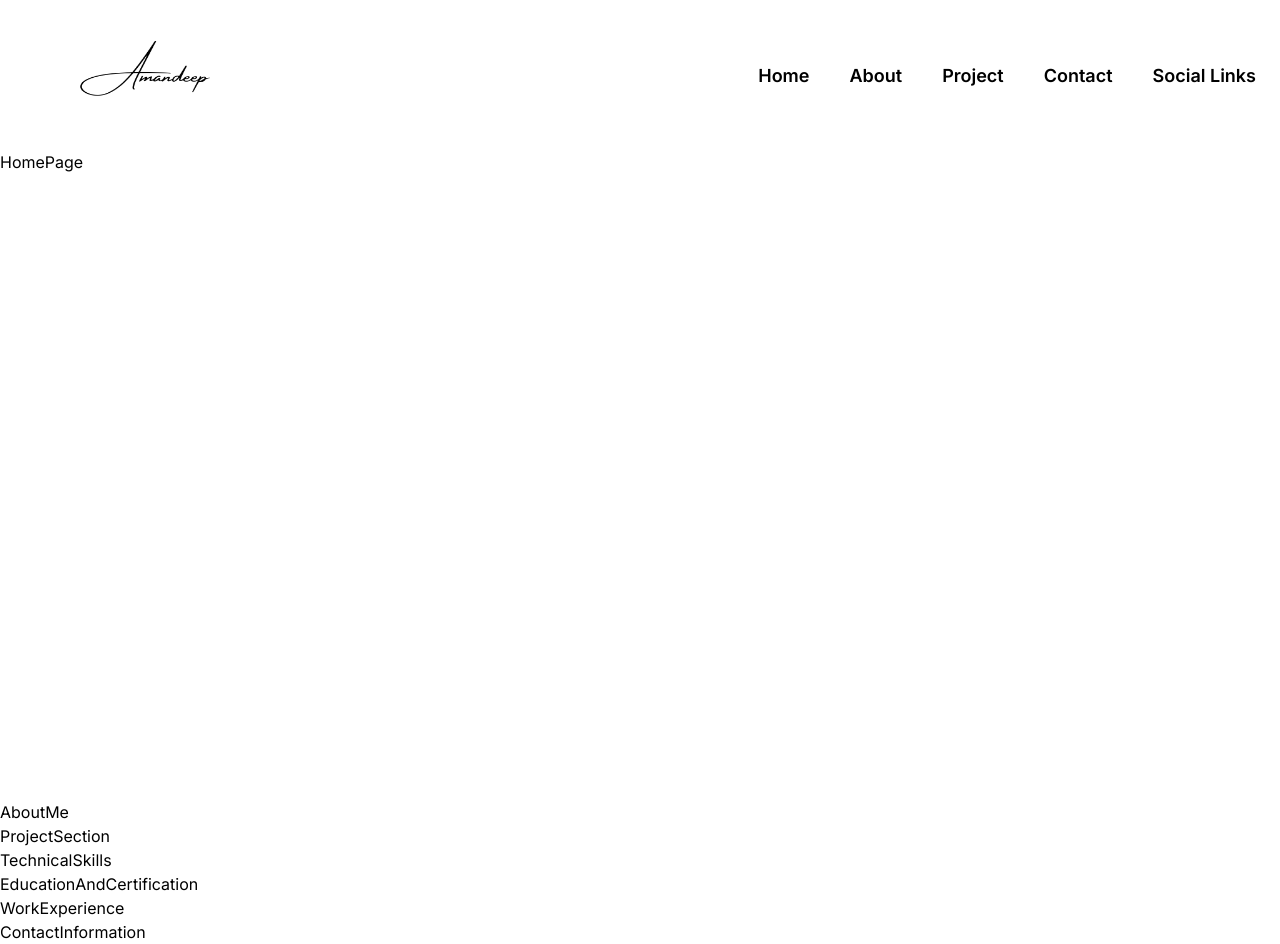
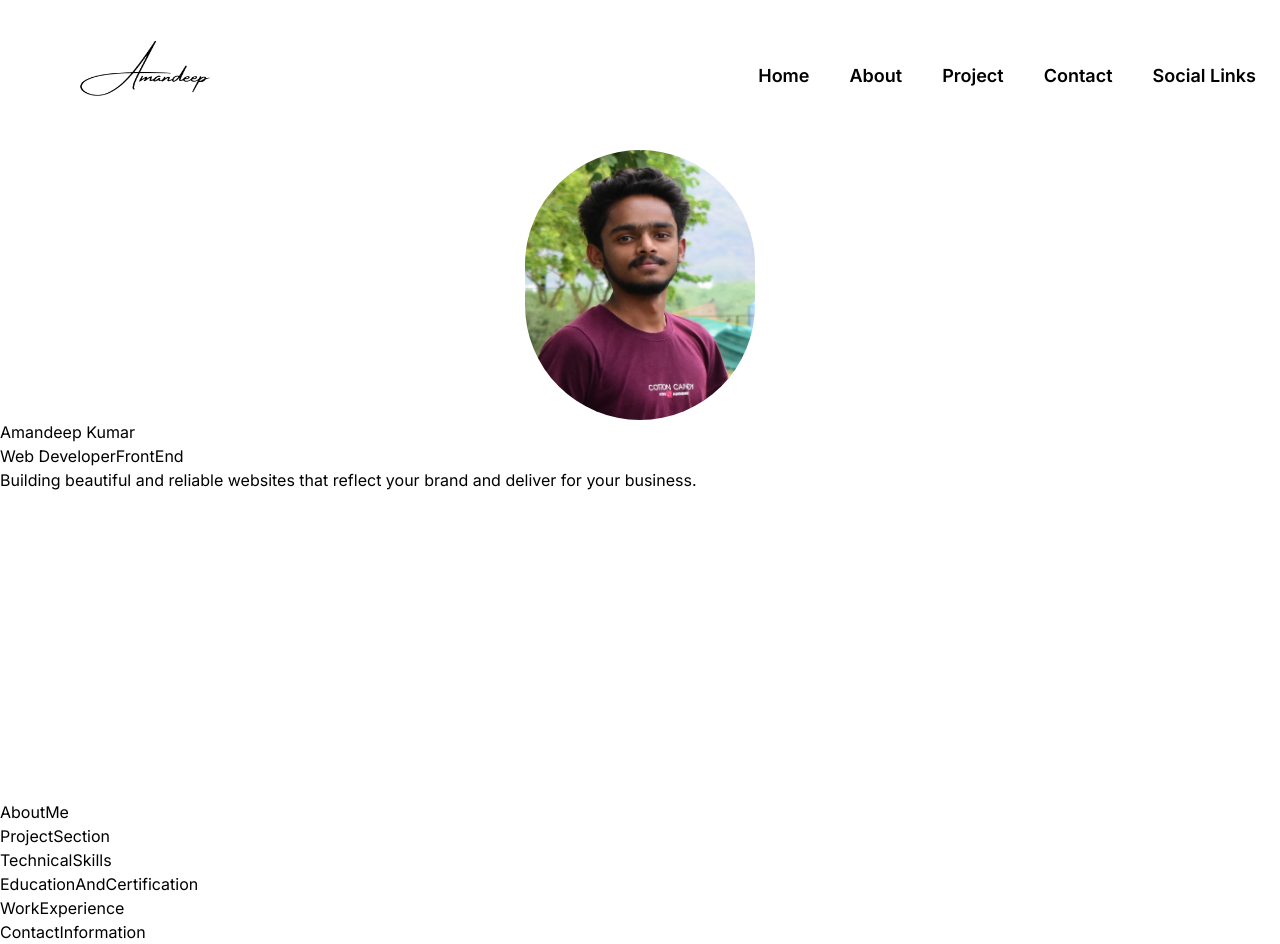
Before and after one commit to Amandeep4567/Amandeep-Portfolio, a React (Vite) app: page / in a window 1280 px wide. Built offline with nearby package versions, Linux system fonts and the light colour scheme.

Commit message:
feat: code updated

```diff
--- a/src/App.jsx
+++ b/src/App.jsx
@@ -20,8 +20,8 @@ const App = () => (
         </div>
       </div>
 
-      <div className="">
-        <div className="">
+      <div className="flex justify-center items-start">
+        <div className="w-full">
           <HomePage />
         </div>
       </div>
--- a/src/assets/index.js
+++ b/src/assets/index.js
@@ -1,5 +1,6 @@
 import close from "./close.svg";
 import menu from "./menu.svg";
 import logo from "./logo.png";
+import profile from "./profile.jpg";
 
-export { logo, close, menu };
+export { logo, close, menu, profile };
--- a/src/components/HomePage.jsx
+++ b/src/components/HomePage.jsx
@@ -1,7 +1,33 @@
 import React from "react";
+import { profile } from "../assets";
 
 const HomePage = () => {
-  return <div>HomePage</div>;
+  return (
+    <section className="">
+      <div className="">
+        <div className="flex justify-center ">
+          <img
+            src={profile}
+            alt="amandeep"
+            className="w-[230px] h-[270px] rounded-full"
+          />
+        </div>
+        <div className="">
+          <h1 className="">Amandeep Kumar</h1>
+          <div className="flex">
+            <h4 className="">Web Developer</h4>
+            <h4 className="">FrontEnd</h4>
+          </div>
+        </div>
+        <div className="">
+          <p>
+            Building beautiful and reliable websites that reflect your brand and
+            deliver for your business.
+          </p>
+        </div>
+      </div>
+    </section>
+  );
 };
 
 export default HomePage;
```
Also changed, not shown: src/assets/profile.jpg (added).
